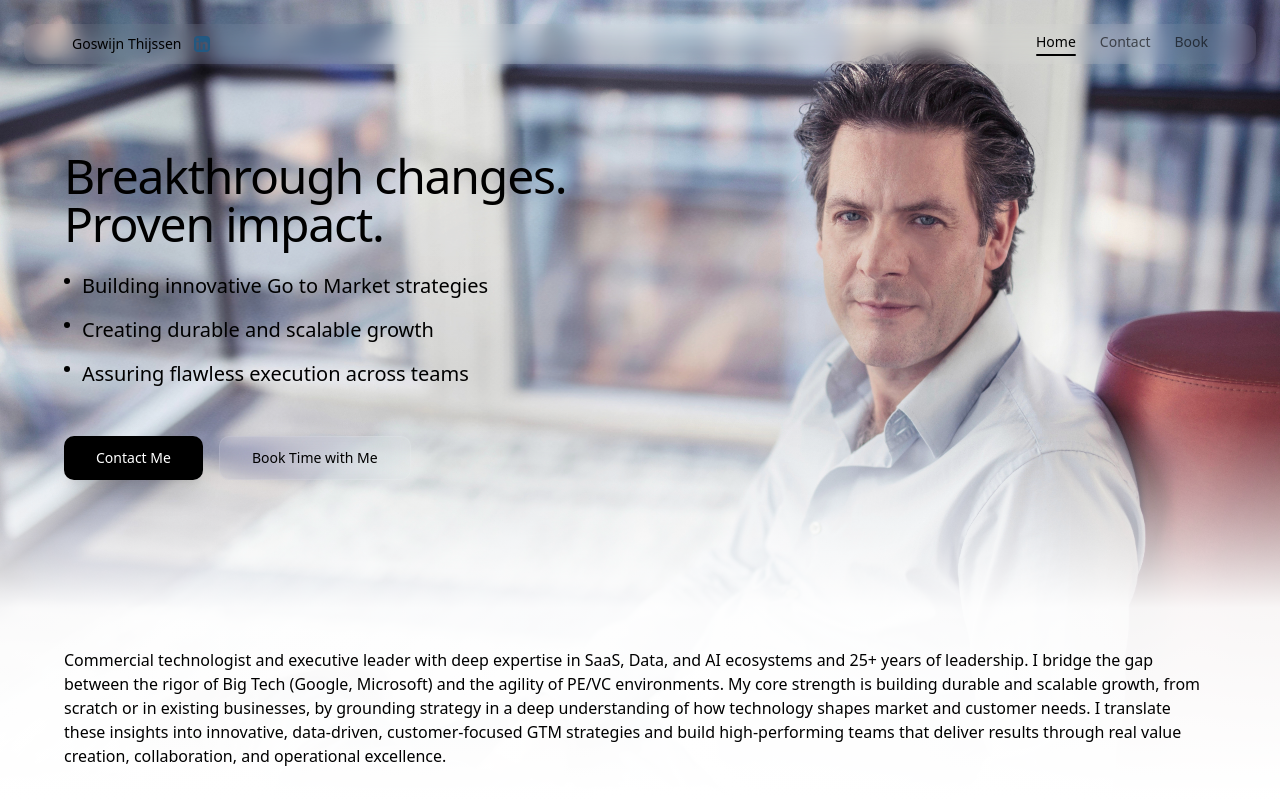
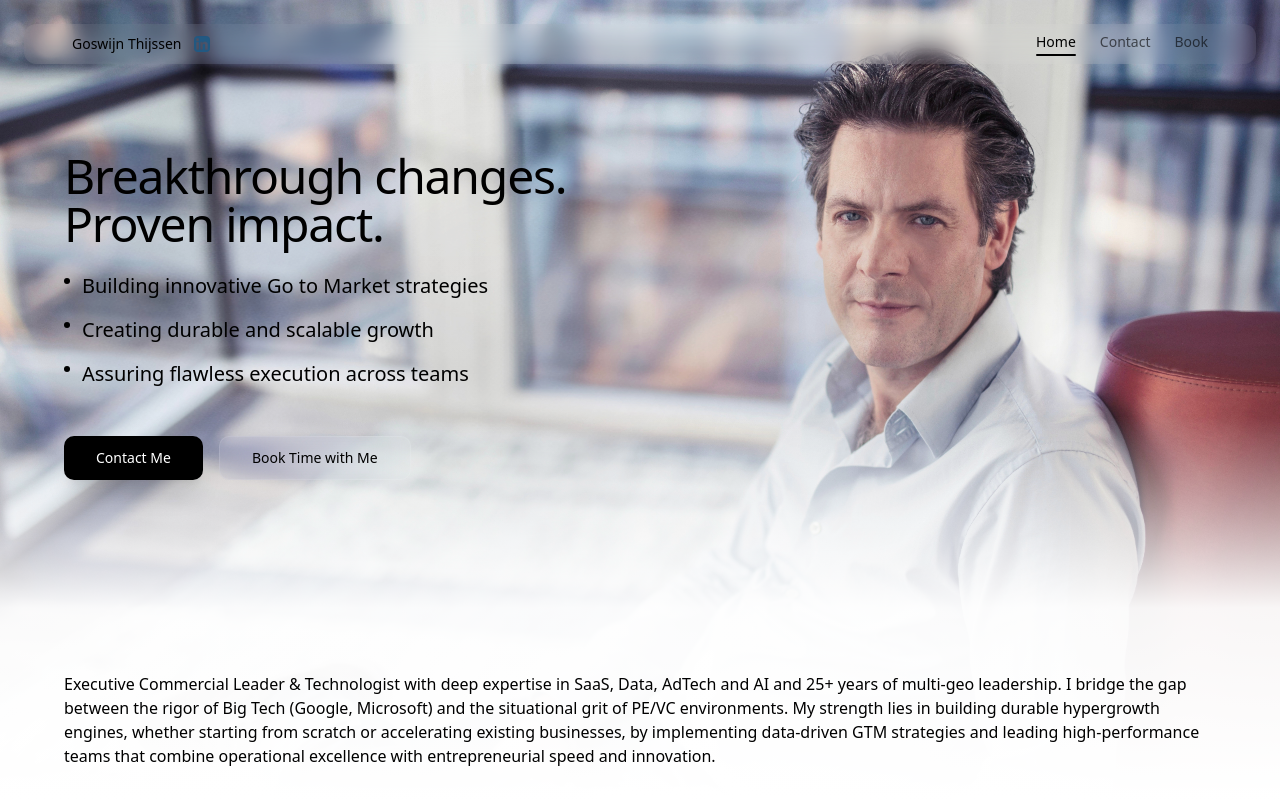
Before and after one commit to tyfoon/goswijn-landing-page, a React (Vite) app: page / in a window 1280 px wide. Shown: the top 800 px of the page. Built offline with nearby package versions, Linux system fonts and the light colour scheme; the HTML template or start-up script is replaced by a standard one; a web font is replaced by a local one.

Commit message:
Visual edit in Lovable
Edited UI in Lovable

Co-authored-by: tyfoon <22179507+tyfoon@users.noreply.github.com>

```diff
--- a/src/pages/Index.tsx
+++ b/src/pages/Index.tsx
@@ -265,7 +265,7 @@ const Index = () => {
           <div className="relative mt-auto pointer-events-none z-20">
             <div className="absolute inset-x-0 bottom-0 h-96 bg-gradient-to-t from-background via-background/95 to-transparent z-10" />
             <div className="relative px-6 py-8 md:px-12 lg:px-16 pointer-events-auto z-20">
-              <p className="w-full text-xs leading-tight text-foreground md:text-sm lg:text-base">Commercial technologist and executive leader with deep expertise in SaaS, Data, and AI ecosystems and 25+ years of leadership. I bridge the gap between the rigor of Big Tech (Google, Microsoft) and the agility of PE/VC environments. My core strength is building durable and scalable growth, from scratch or in existing businesses, by grounding strategy in a deep understanding of how technology shapes market and customer needs. I translate these insights into innovative, data-driven, customer-focused GTM strategies and build high-performing teams that deliver results through real value creation, collaboration, and operational excellence.
+              <p className="w-full text-xs leading-tight text-foreground md:text-sm lg:text-base">Executive Commercial Leader & Technologist with deep expertise in SaaS, Data, AdTech and AI and 25+ years of multi-geo leadership. I bridge the gap between the rigor of Big Tech (Google, Microsoft) and the situational grit of PE/VC environments. My strength lies in building durable hypergrowth engines, whether starting from scratch or accelerating existing businesses, by implementing data-driven GTM strategies and leading high-performance teams that combine operational excellence with entrepreneurial speed and innovation.
 
 
 
```
